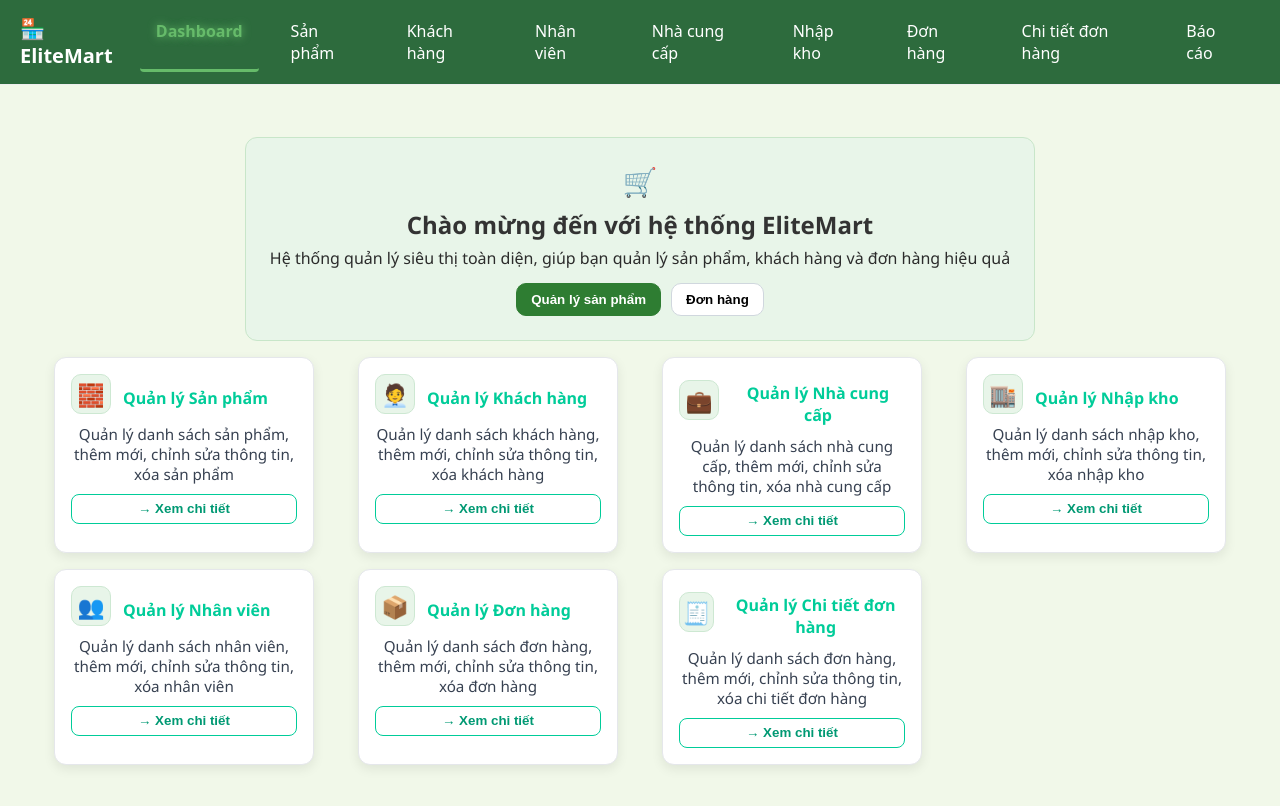
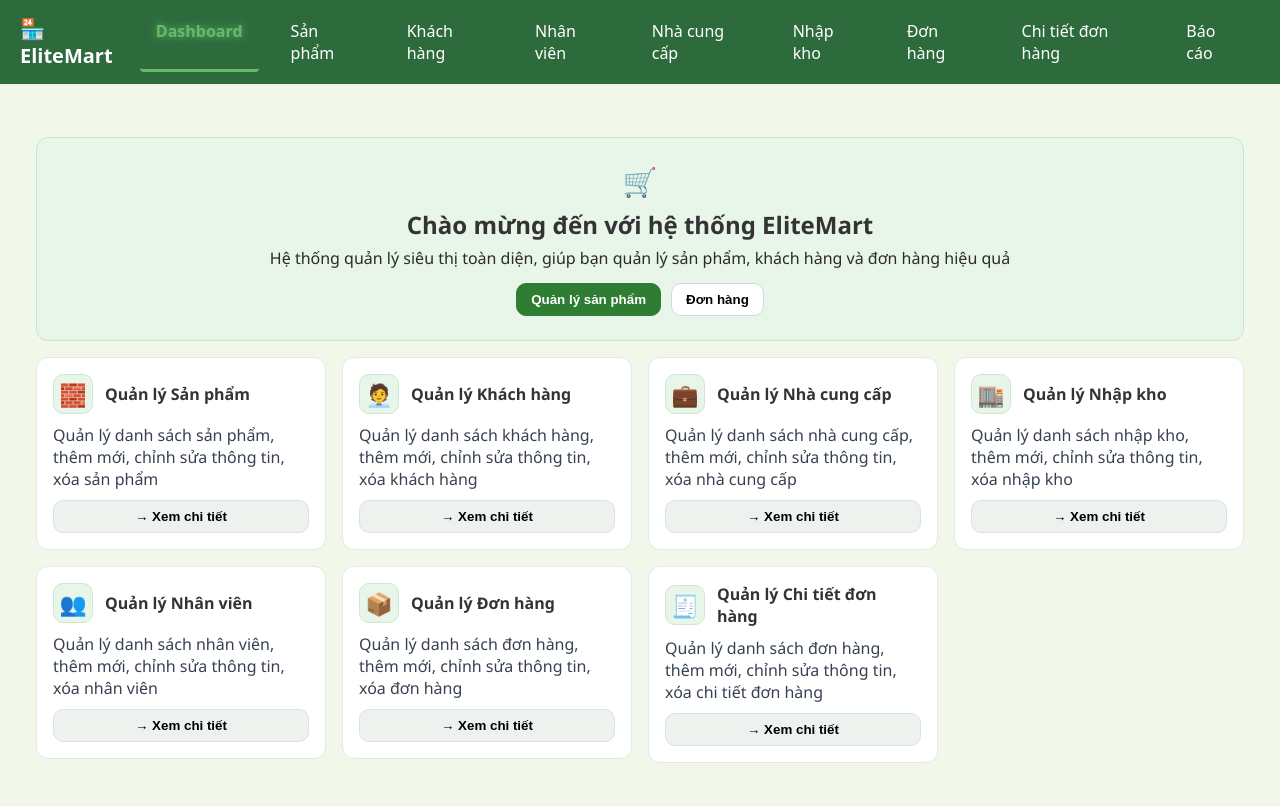
Before and after one commit to ChuManhCuong312/Supermarket_Management_System, a React (Vite) app in the folder frontend/: page /dashboard in a window 1280 px wide. Shown: the top 806 px of the page. Built offline with nearby package versions, Linux system fonts and the light colour scheme.

Commit message:
Sửa lại dashboard

```diff
--- a/frontend/src/styles/Dashboard.css
+++ b/frontend/src/styles/Dashboard.css
@@ -1,92 +1,25 @@
-/* ======= DASHBOARD PAGE ======= */
 .page {
   padding: 2rem;
-  display: flex;
-  flex-direction: column;
-  align-items: center;
-  background-color: #f8f9fa;
 }
 
-/* ======= CARD GRID ======= */
 .card-grid {
   display: grid;
-  grid-template-columns: repeat(auto-fill, minmax(260px, 1fr));
-  gap: 2rem;
-  justify-content: center; /* Căn giữa toàn bộ grid */
-  align-content: start;
+  grid-template-columns: repeat(4, 1fr); /* 4 cột */
+  gap: 1.5rem;
   margin-top: 2rem;
-  width: 100%;
-  max-width: 1200px;
-  box-sizing: border-box;
 }
 
-/* Căn giữa từng card trong cột */
-.card-grid > div {
-  display: flex;
-  justify-content: center;
-}
-
-/* ======= RESPONSIVE ======= */
+/* Responsive: 2 cột cho tablet */
 @media (max-width: 1024px) {
   .card-grid {
-    grid-template-columns: repeat(auto-fill, minmax(220px, 1fr));
-    gap: 1.5rem;
+    grid-template-columns: repeat(2, 1fr);
   }
 }
 
+/* Responsive: 1 cột cho mobile */
 @media (max-width: 600px) {
   .card-grid {
     grid-template-columns: 1fr;
-    gap: 1rem;
   }
 }
-
-/* ======= FEATURE CARD STYLE (đảm bảo đồng bộ) ======= */
-.feature-card {
-  background-color: #ffffff;
-  border-radius: 16px;
-  box-shadow: 0 4px 12px rgba(0, 0, 0, 0.08);
-  padding: 1.5rem;
-  text-align: center;
-  width: 100%;
-  max-width: 260px;
-  transition: all 0.25s ease;
-  cursor: pointer;
-}
-
-.feature-card:hover {
-  transform: translateY(-6px);
-  box-shadow: 0 6px 18px rgba(0, 0, 0, 0.12);
-}
-
-.feature-card-icon {
-  font-size: 2.2rem;
-}
-
-.feature-card-title {
-  font-size: 1.1rem;
-  font-weight: 600;
-  color: #00cc99;
-  margin-top: 0.5rem;
-}
-
-.feature-card-desc {
-  font-size: 0.95rem;
-  color: #555;
-  margin: 0.75rem 0 1rem 0;
-}
-
-.btn.btn-ghost {
-  background: transparent;
-  color: #009973;
-  border: 1px solid #00cc99;
-  border-radius: 8px;
-  padding: 0.4rem 1rem;
-  cursor: pointer;
-  transition: 0.2s ease;
-}
-
-.btn.btn-ghost:hover {
-  background: #00cc99;
-  color: white;
-}
+``
```
